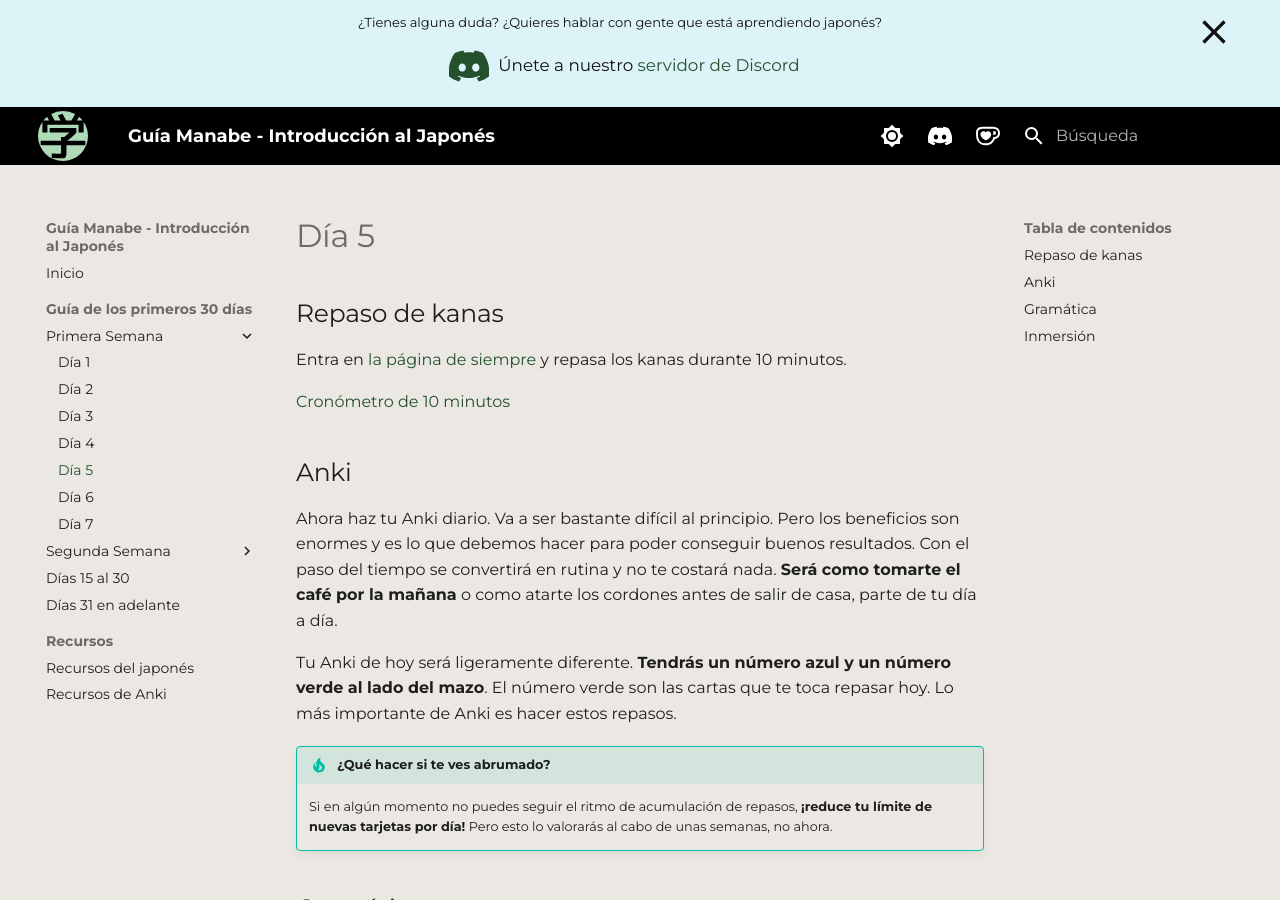
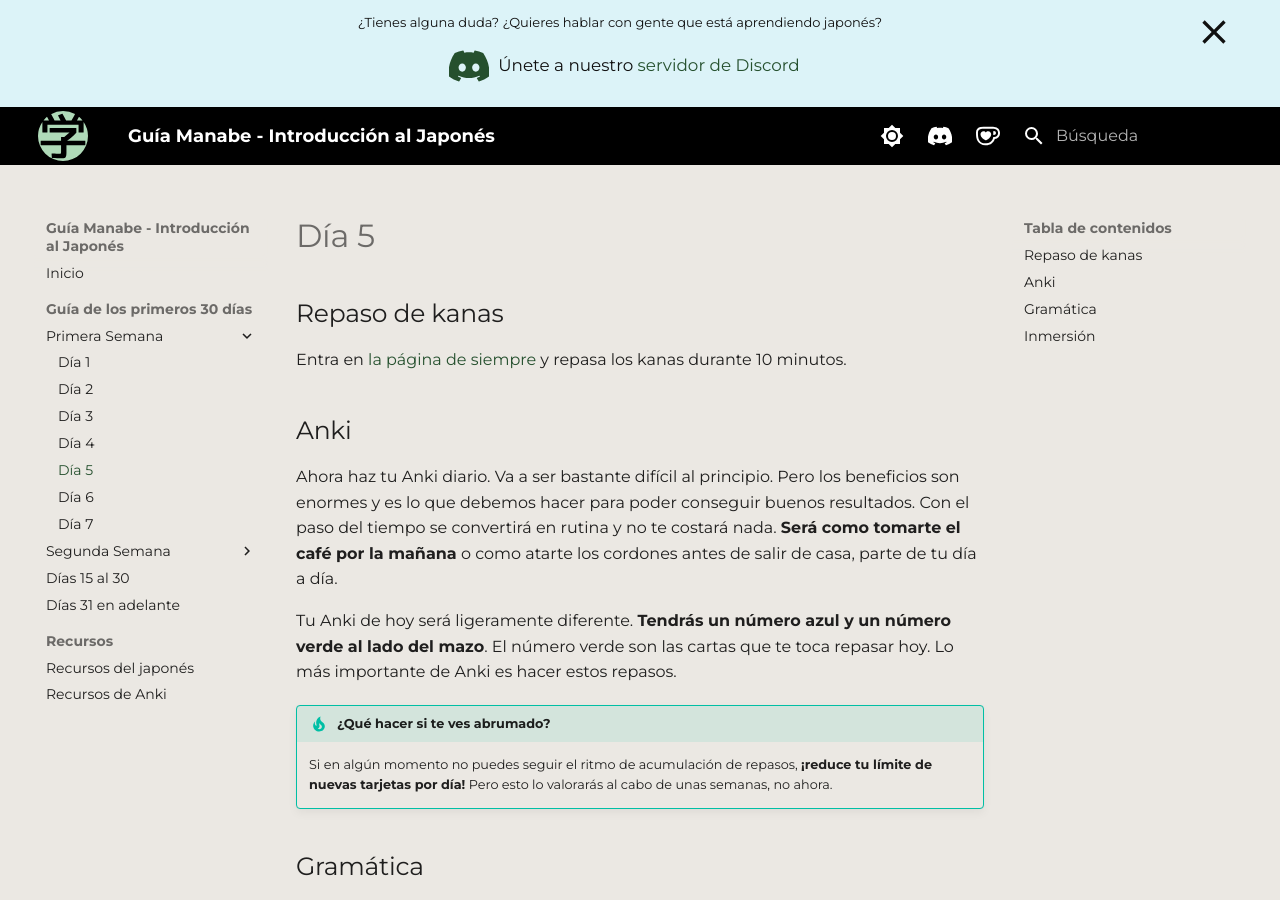
Before and after one commit to alexay7/guiamanabe, an MkDocs documentation site: the page built from docs/days/day5.md, in a window 1280 px wide and 900 px high. Built offline with MkDocs 1.6.1 and Material for MkDocs 9.7.7, drawn with Linux system fonts in a browser that asks for light colours.

Commit message:
Update day5.md

```diff
--- a/docs/days/day5.md
+++ b/docs/days/day5.md
@@ -1,9 +1,7 @@
 # Día 5
 
 ## Repaso de kanas
-Entra en [la página de siempre](https://gohoneko.neocities.org/learn/kana.html) y repasa los kanas durante 10 minutos.
-
-[Cronómetro de 10 minutos](https://www.online-stopwatch.com/timer/10minutes/)
+Entra en [la página de siempre](https://jlpt.manabe.es/kanas) y repasa los kanas durante 10 minutos.
 
 ## Anki
 Ahora haz tu Anki diario. Va a ser bastante difícil al principio. Pero los beneficios son enormes y es lo que debemos hacer para poder conseguir buenos resultados. Con el paso del tiempo se convertirá en rutina y no te costará nada. **Será como tomarte el café por la mañana** o como atarte los cordones antes de salir de casa, parte de tu día a día.
```
